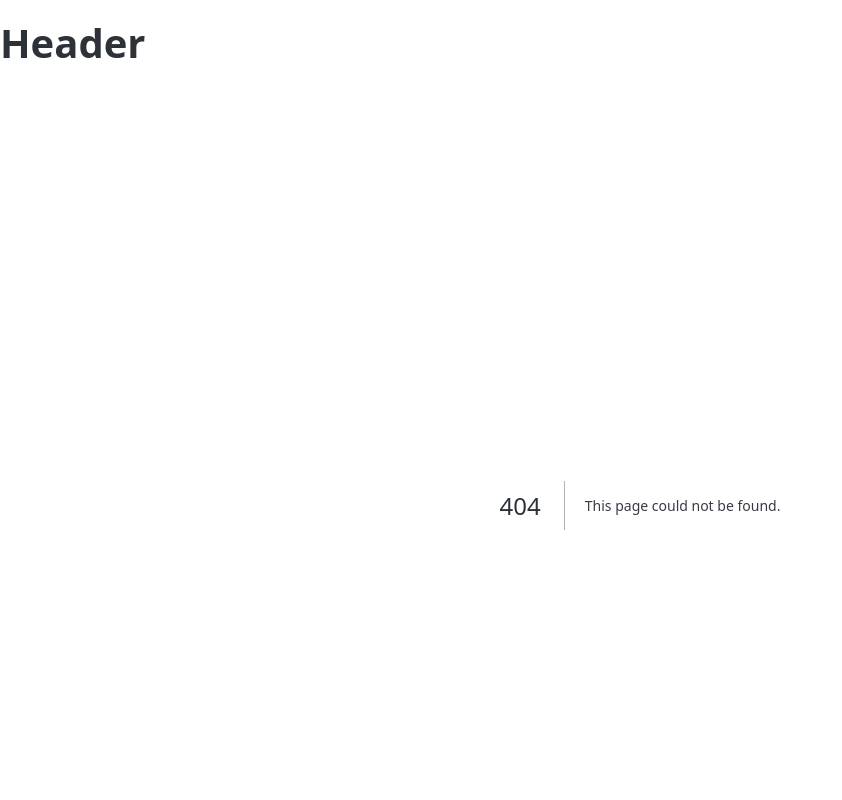
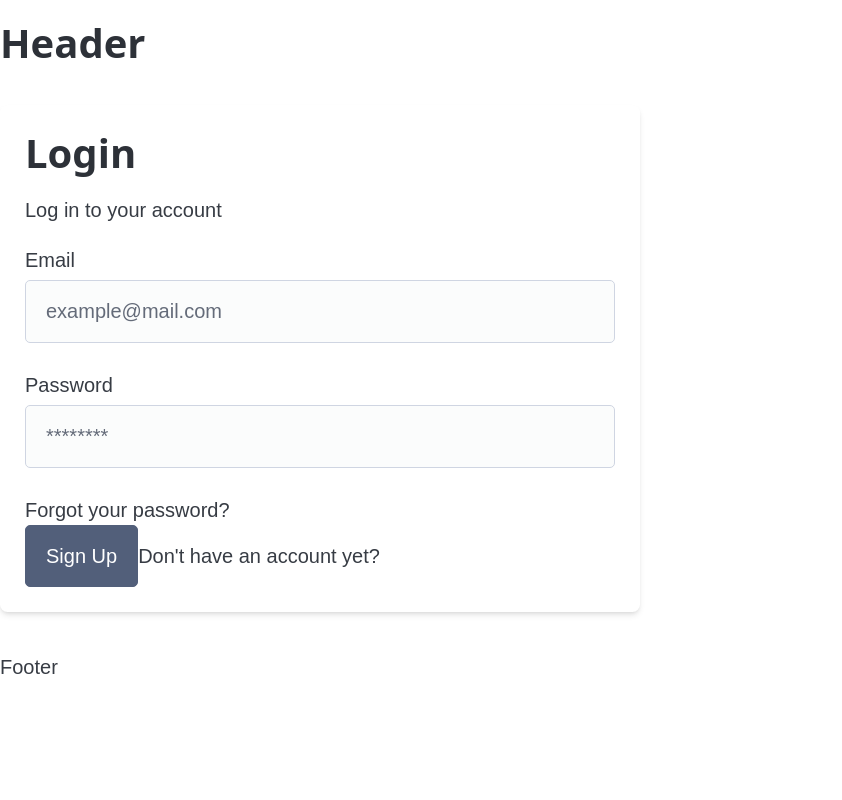
Before and after one commit to prodjohnper/octo-app, a Next.js app: page /login in a window 1280 px wide. Before the commit this address had no page. Shown: the top 800 px of the page, without its empty margins (0-842 px from the left). Built offline with nearby package versions, Linux system fonts and the light colour scheme.

Commit message:
Add - Created `login` route

```diff
--- /dev/null
+++ b/src/app/login/page.tsx
@@ -0,0 +1,41 @@
+import './styles/login.css';
+
+const Login = () => {
+  return (
+    <main className="p-5 flex flex-col justify-center items-center h-full">
+      <section className="flex flex-col items-center justify-center card">
+        <div className='flex flex-col text-center'>
+          <h1 className='text-5xl'>Login</h1>
+          <p className='-mt-2 text-lg text-black/50'>Log in to your account</p>
+        </div>
+        <form action="#" className='flex flex-col gap-2'>
+          <div>
+            {/* Email */}
+            <label htmlFor="email"> Email
+              <input type="email" id='email' placeholder='example@mail.com'/>
+            </label>
+
+            {/* Password */}
+            <label htmlFor="password"> Password
+              <input type="password" id='password' placeholder='********'/>
+            </label>
+          </div>
+
+          <div className='-mt-6 mb-6 flex justify-end'>
+            <a href="/forgot-password" className='text-xs hover:underline'>Forgot your password?</a>
+          </div>
+
+          {/* Button */}
+          <div className='flex flex-col gap-2'>
+            <a href="">
+              <button className='w-full'>Sign Up</button>
+            </a>
+            <a href="/sign-up" className='text-xs hover:underline text-center'>Don&apos;t have an account yet?</a>
+          </div>
+        </form>
+      </section>
+    </main>
+  );
+}
+
+export default Login
--- /dev/null
+++ b/src/app/login/styles/login.css
@@ -0,0 +1,3 @@
+.card {
+  @apply p-5 bg-white rounded-md shadow-md w-full max-w-lg;
+}
```
